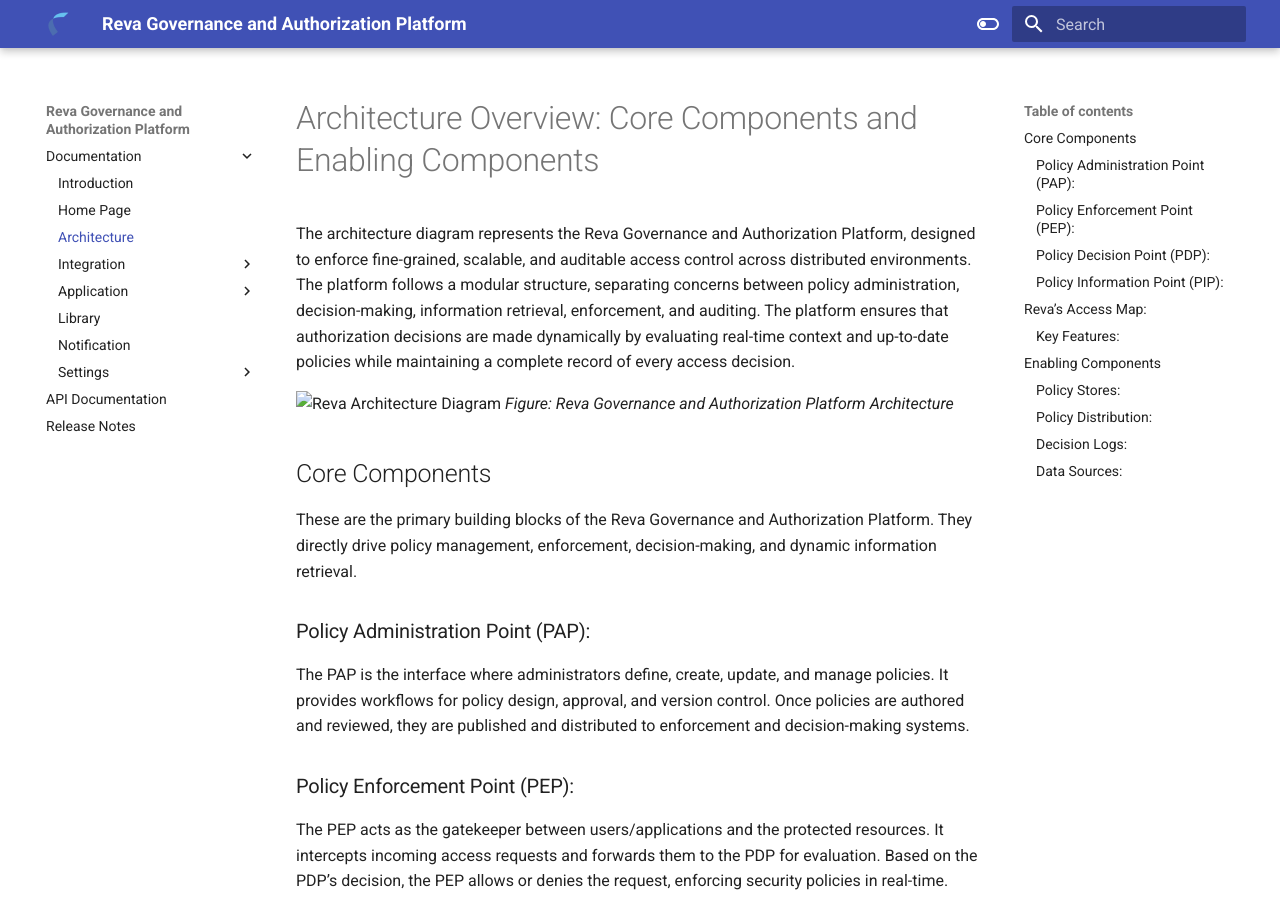
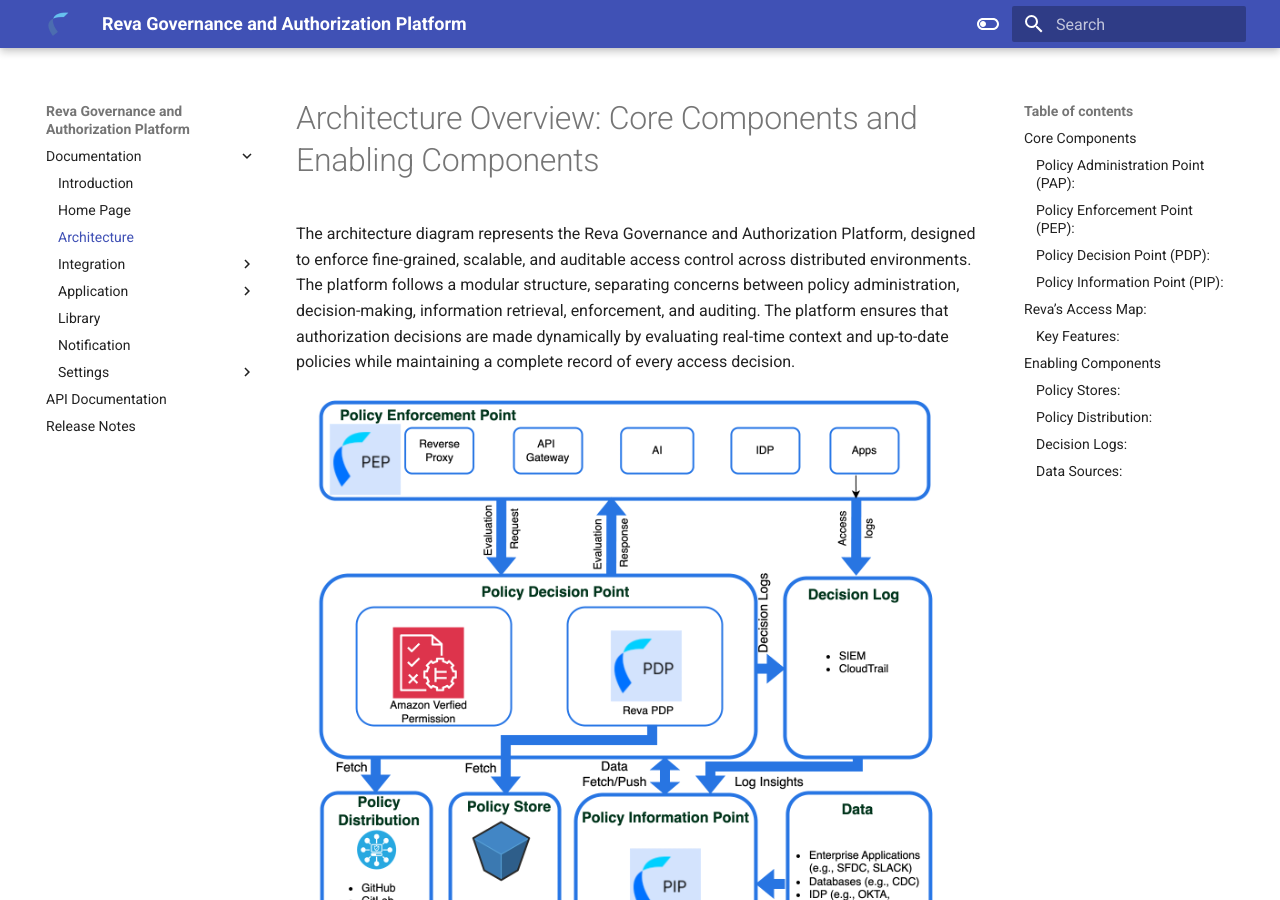
Before and after one commit to babasyed07/reva-doc, an MkDocs documentation site: the page built from docs/architecture/overview.md, in a window 1280 px wide and 900 px high. Built offline with MkDocs 1.6.1 and Material for MkDocs 9.7.7, drawn with Linux system fonts in a browser that asks for light colours.

Commit message:
Adding images to the documentation in Architecture

```diff
--- a/docs/architecture/overview.md
+++ b/docs/architecture/overview.md
@@ -2,7 +2,7 @@
 
 The architecture diagram represents the Reva Governance and Authorization Platform, designed to enforce fine-grained, scalable, and auditable access control across distributed environments. The platform follows a modular structure, separating concerns between policy administration, decision-making, information retrieval, enforcement, and auditing. The platform ensures that authorization decisions are made dynamically by evaluating real-time context and up-to-date policies while maintaining a complete record of every access decision.
 
-![Reva Architecture Diagram](img/architecture.png)
+![Architecture Diagram](../img/architecture.png)
 *Figure: Reva Governance and Authorization Platform Architecture*
 
 ## Core Components
```
